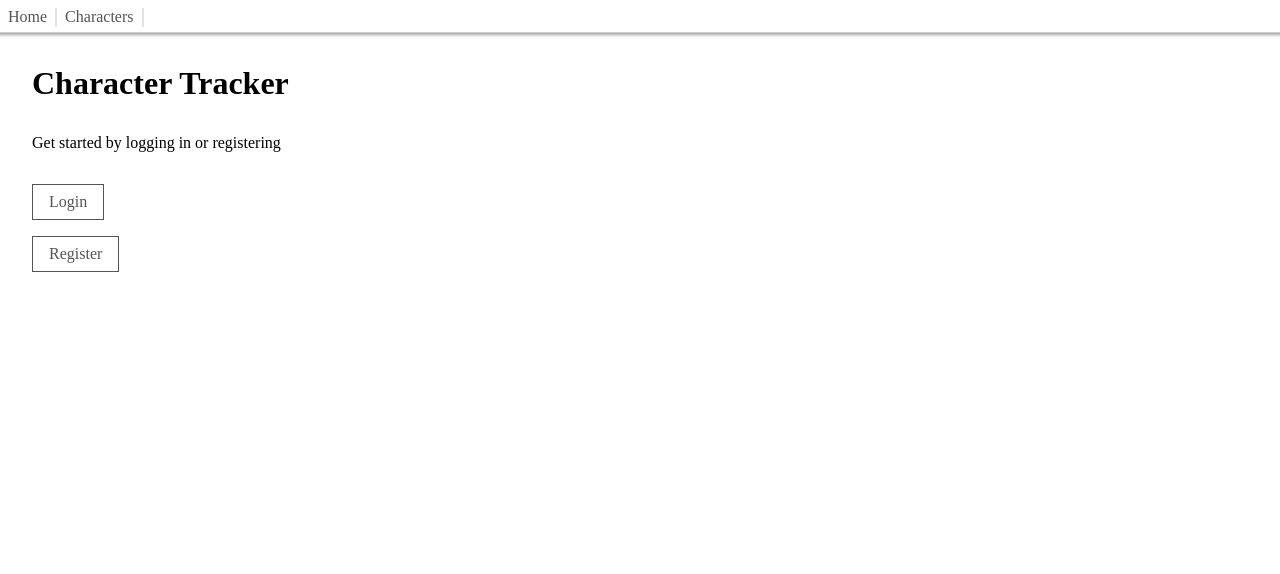
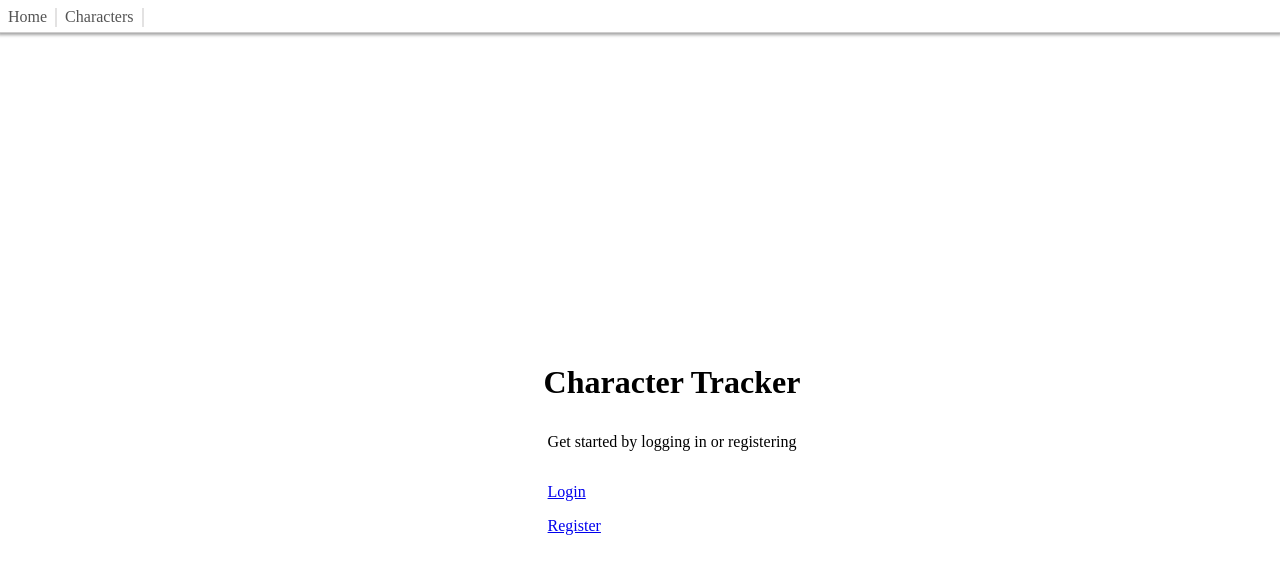
Before and after one commit to Le-vry/Character-tracker, a SvelteKit app: page / in a window 1280 px wide. Shown: the top 574 px of the page. Built offline with nearby package versions, Linux system fonts and the light colour scheme; no server answers.

Commit message:
Update +page.svelte

```diff
--- a/src/routes/+page.svelte
+++ b/src/routes/+page.svelte
@@ -36,6 +36,8 @@
 		padding: 2rem;
 		display: flex;
 		flex-direction: column;
+        justify-content: center;
+        align-items: center;
 		gap: 2rem;
 		overflow: hidden;
 	}
@@ -57,33 +59,6 @@
 		max-width: 300px;
 	}
 
-	a {
-		padding: 0.5rem 1rem;
-		text-decoration: none;
-		color: #545454;
-		border: 1px solid #545454;
-		display: inline-block;
-		width: fit-content;
-	}
-
-	a:hover {
-		background: #545454;
-		color: white;
-	}
-
-	button {
-		padding: 0.5rem 1rem;
-		background: #545454;
-		color: white;
-		border: none;
-		cursor: pointer;
-		width: fit-content;
-	}
-
-	button:hover {
-		background: #333;
-	}
-
 	form {
 		display: flex;
 		gap: 1rem;
```
